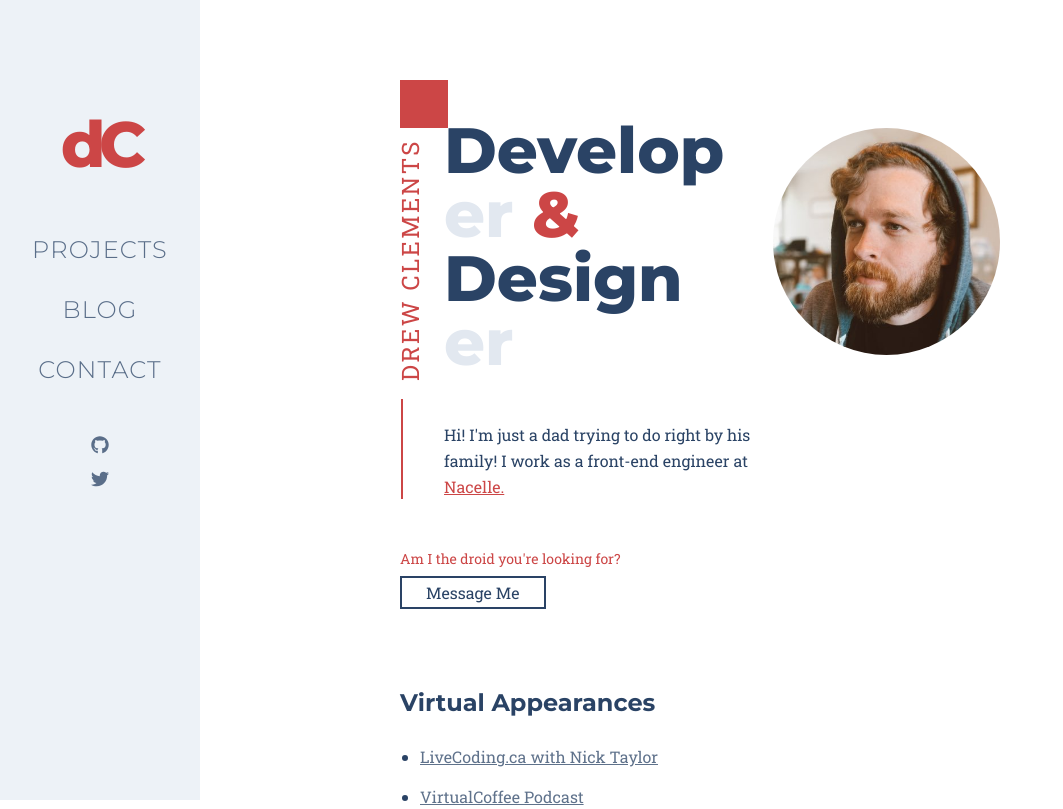
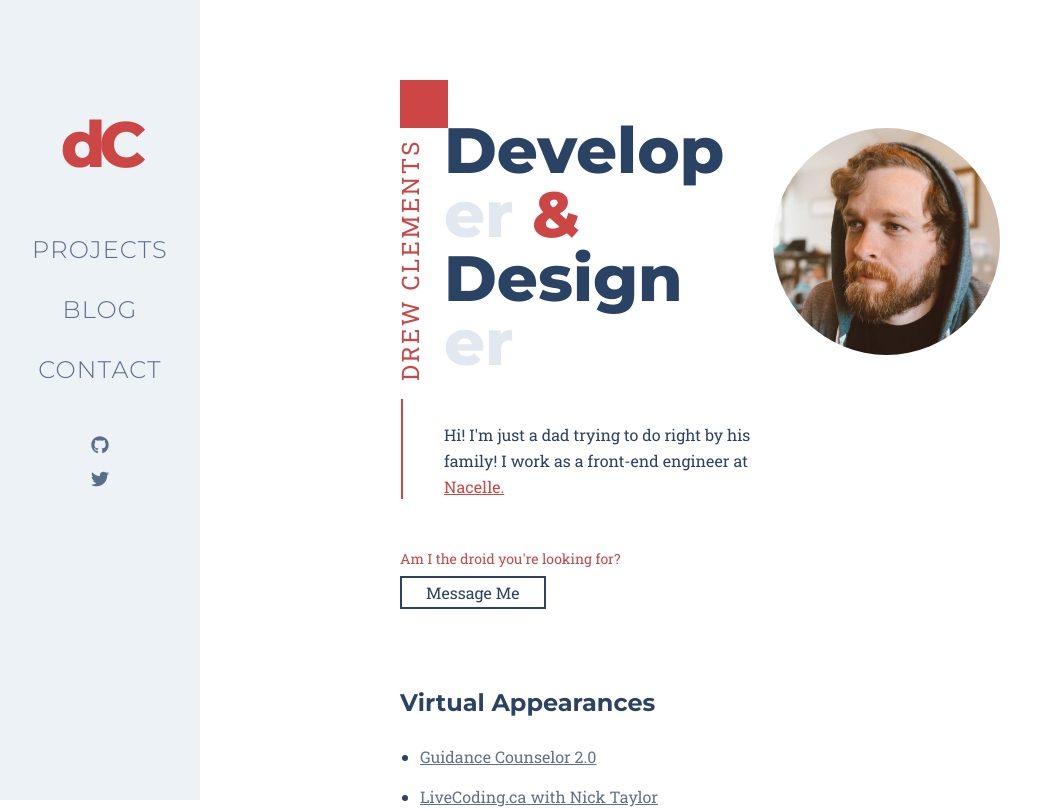
Before and after one commit to drewclem/drewclem.github.io, a Vue app: page / in a window 1280 px wide. Shown: the top 809 px of the page, without its empty margins (0-1063 px from the left). Built offline with nearby package versions, Linux system fonts and the light colour scheme.

Commit message:
Update Home.vue

```diff
--- a/src/views/Home.vue
+++ b/src/views/Home.vue
@@ -88,7 +88,15 @@ export default {
         <li>
           <a
             class="underline"
-            href="https://www.twitch.tv/videos/1529770326?t=0h9m17s"
+            href="https://www.youtube.com/watch?v=2t7zy0hscnM"
+          >
+            Guidance Counselor 2.0
+          </a>
+        </li>
+        <li>
+          <a
+            class="underline"
+            href="https://www.youtube.com/watch?v=6IvYCCzAolY&list=PLcR4ZgxWXeICy2QVTV-6HuEHfl9DcAuq7&index=5"
           >
             LiveCoding.ca with Nick Taylor
           </a>
```
